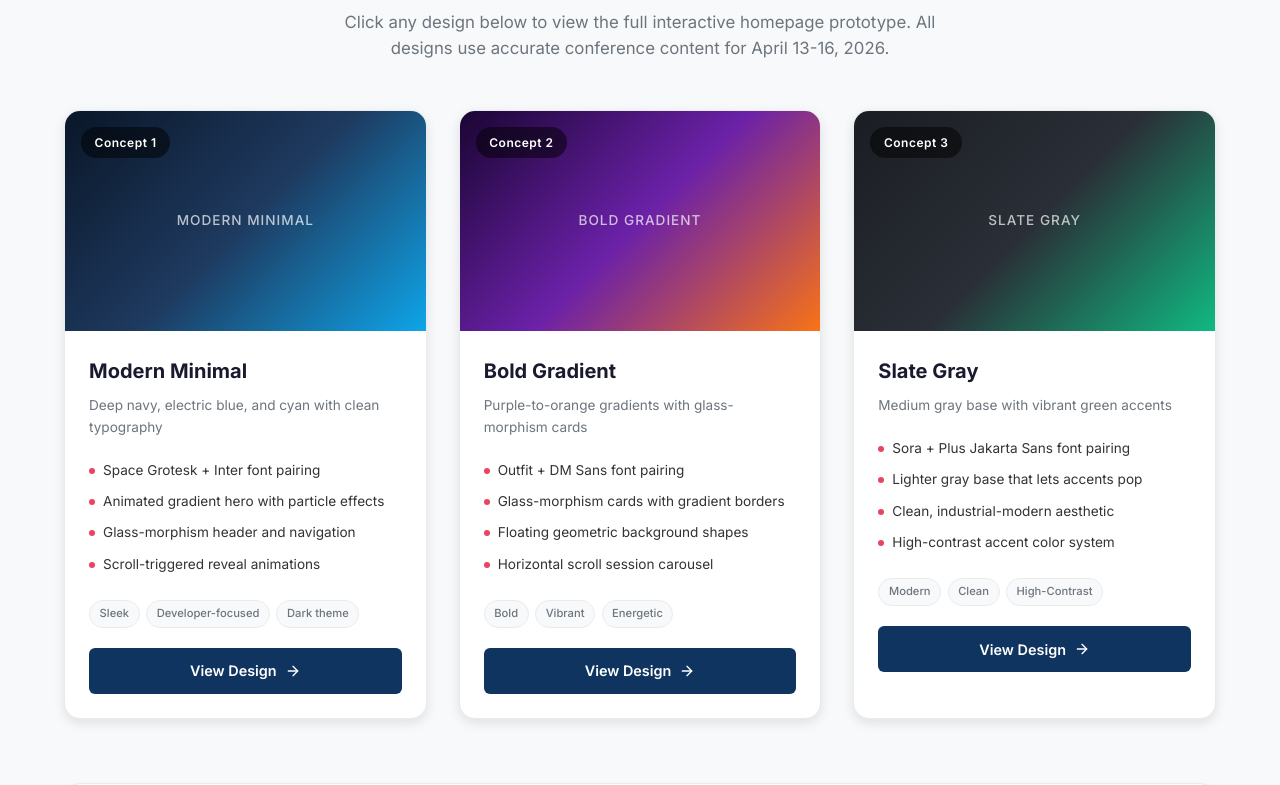
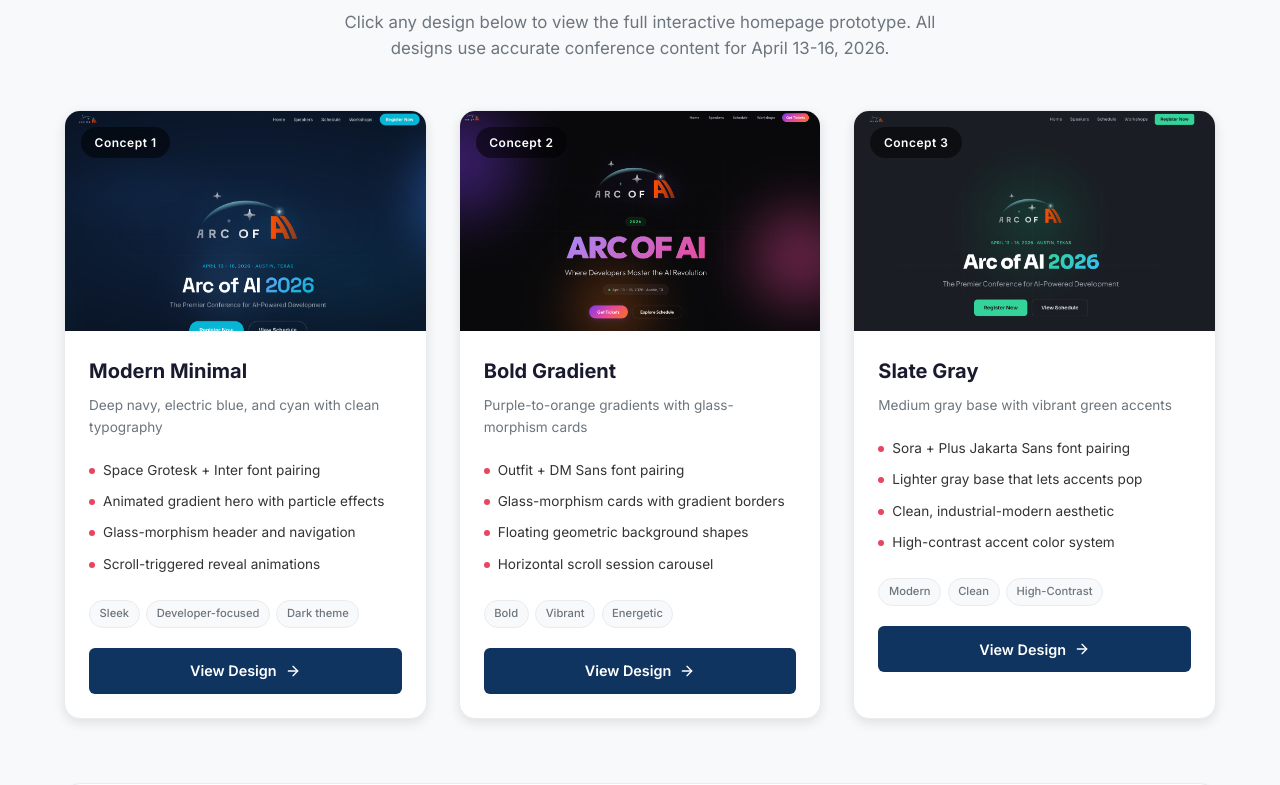
Before and after one commit to brhurley/premiercodeinc-demos, a plain HTML site: page docs/arcofai/index.html in a window 1280 px wide. Shown: the part 1614-2399 px from the top of the page. Drawn offline with Linux system fonts and the light colour scheme.

Commit message:
Added images on previews

```diff
--- a/docs/arcofai/index.html
+++ b/docs/arcofai/index.html
@@ -265,26 +265,21 @@
         .example-preview-bg {
             width: 100%;
             height: 100%;
-            display: flex;
-            align-items: center;
-            justify-content: center;
-            font-size: 0.85rem;
-            color: rgba(255,255,255,0.7);
-            font-weight: 500;
-            letter-spacing: 1px;
-            text-transform: uppercase;
+            background-size: cover;
+            background-position: top center;
+            background-repeat: no-repeat;
         }
 
         .example-1 .example-preview-bg {
-            background: linear-gradient(135deg, #0a1628 0%, #1e3a5f 50%, #0ea5e9 100%);
+            background-image: url('images/ex1.png');
         }
 
         .example-2 .example-preview-bg {
-            background: linear-gradient(135deg, #1a0533 0%, #6b21a8 50%, #f97316 100%);
+            background-image: url('images/ex2.png');
         }
 
         .example-3 .example-preview-bg {
-            background: linear-gradient(135deg, #1a1d23 0%, #2a2e36 50%, #10b981 100%);
+            background-image: url('images/ex3.png');
         }
 
         .example-number {
@@ -942,9 +937,7 @@
             <!-- Example 1 -->
             <div class="example-card example-1">
                 <div class="example-preview">
-                    <div class="example-preview-bg">
-                        <span>Modern Minimal</span>
-                    </div>
+                    <div class="example-preview-bg"></div>
                     <div class="example-number">Concept 1</div>
                 </div>
                 <div class="example-body">
@@ -971,9 +964,7 @@
             <!-- Example 2 -->
             <div class="example-card example-2">
                 <div class="example-preview">
-                    <div class="example-preview-bg">
-                        <span>Bold Gradient</span>
-                    </div>
+                    <div class="example-preview-bg"></div>
                     <div class="example-number">Concept 2</div>
                 </div>
                 <div class="example-body">
@@ -1000,9 +991,7 @@
             <!-- Example 3 -->
             <div class="example-card example-3">
                 <div class="example-preview">
-                    <div class="example-preview-bg">
-                        <span>Slate Gray</span>
-                    </div>
+                    <div class="example-preview-bg"></div>
                     <div class="example-number">Concept 3</div>
                 </div>
                 <div class="example-body">
@@ -1074,7 +1063,7 @@
                     </tbody>
                 </table>
             </div>
-            <p class="scorecard-note">Scores reflect honest, independent review. Concept 3 (Slate Gray) is a new design and will be scored after review.</p>
+            <p class="scorecard-note">Scores reflect impartial, independent review, using proprietary automated tools built by Premier Code, Inc.</p>
         </div>
 
         <!-- What's Included in Each Design -->
```
Also changed, not shown: docs/arcofai/images/ex1.png (added), docs/arcofai/images/ex2.png (added), docs/arcofai/images/ex3.png (added).
